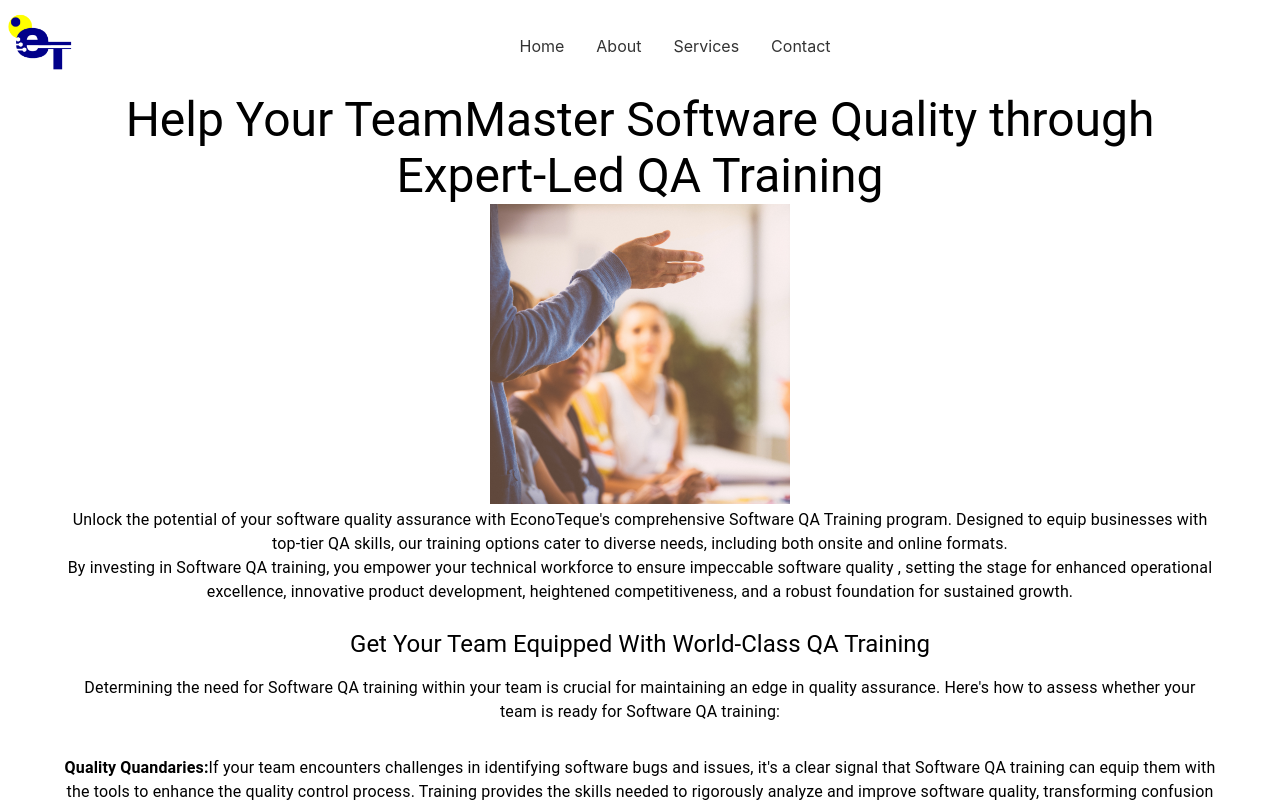
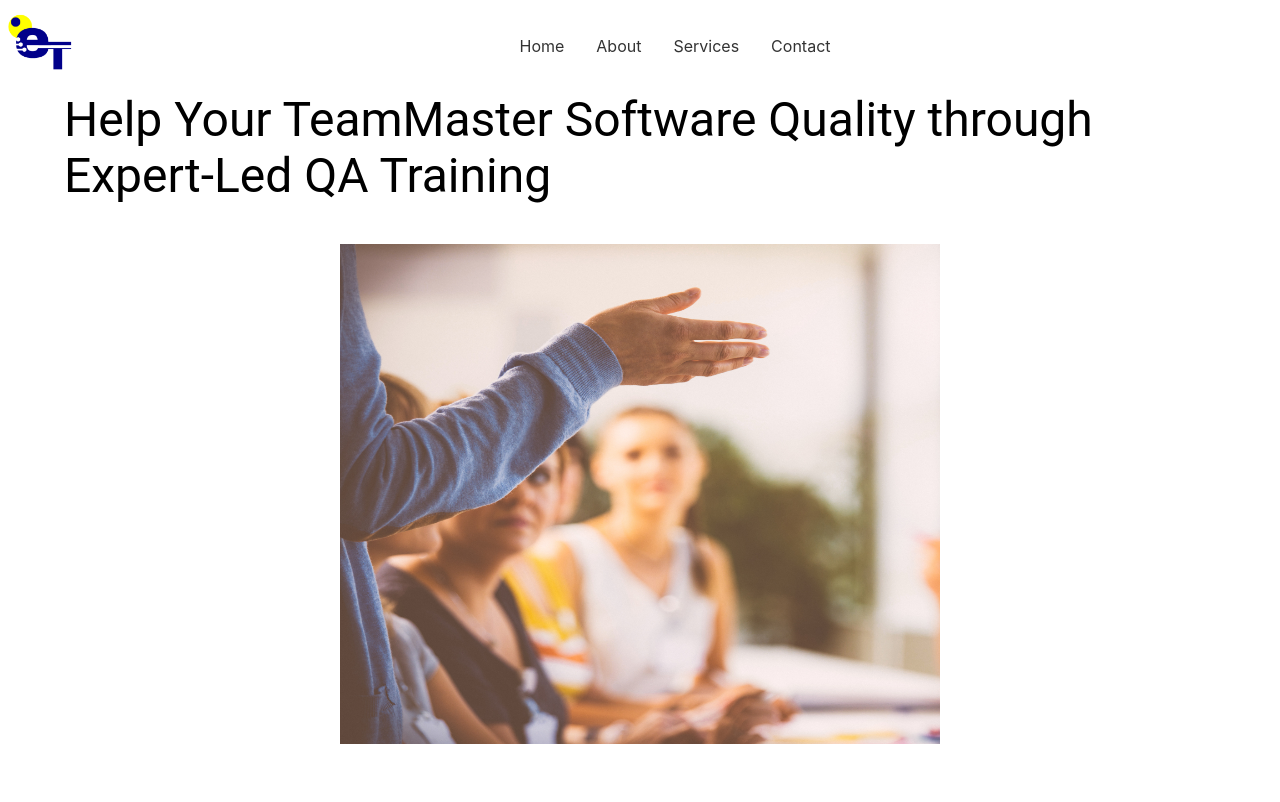
Before and after one commit to kgauzampe/econo, a React (Create React App) app: page /Service1 in a window 1280 px wide. Shown: the top 802 px of the page. Built offline with nearby package versions, Linux system fonts and the light colour scheme.

Commit message:
Service cards updated

```diff
--- a/src/Components/Service1/Service1.css
+++ b/src/Components/Service1/Service1.css
@@ -1,6 +1,8 @@
-.serv-image2{
-    width: 300px;
-    height: 300px;
+.serv-image1{
+    width: 600px;
+    height: 500px;
+    display: block;
+    margin: 0 auto;
 }
 .Serv1-t{
     padding-top: 1em;
@@ -13,3 +15,6 @@
     padding-top: 1em;
     padding-bottom: 1em;
 }
+.Service1{
+    text-align: start;
+}
--- a/src/Components/Service1/Service1.js
+++ b/src/Components/Service1/Service1.js
@@ -18,7 +18,12 @@ const Service1 = () => {
                     <Typography variant="h3" component="h3" className="Serv1">
                         Help Your TeamMaster Software Quality through Expert-Led QA Training
                     </Typography>
-                    <img src={Serv1} alt="Card" className="serv-image2" />
+                    <br/>
+                    <br/>
+                    <img src={Serv1} alt="Card" className="serv-image1" />
+                    <br/>
+                    <br/>
+                    <br/>
                     <Typography>
                         Unlock the potential of your software quality assurance with EconoTeque's comprehensive Software QA Training program.
                         Designed to equip businesses with top-tier QA skills, our training options cater to diverse needs, including both onsite
--- a/src/Components/Service2/Service2.css
+++ b/src/Components/Service2/Service2.css
@@ -1,6 +1,8 @@
 .serv-image2{
-    width: 300px;
-    height: 300px;
+    width: 600px;
+    height: 500px;
+    display: block;
+    margin: 0 auto;
 }
 .Serv1-t{
     padding-top: 1em;
--- a/src/Components/Service2/Service2.js
+++ b/src/Components/Service2/Service2.js
@@ -5,20 +5,26 @@ import Footer from "../Footer/footer";
 import Button from '@mui/material/Button';
 import { Typography } from "@mui/material";
 import Container from '@mui/material/Container';
-import Serv1 from '../../Images/card1.png'
+import Serv2 from '../../Images/card2.png'
 
 
 const Service2 = () => {
 
     return (
         <div className="Service1">
-            <Navbar/>
+            <Navbar />
             <Container>
                 <div className="Service1-content">
                     <Typography variant="h3" component="h3" className="Serv1">
                         IT Training From Work-Class Experts
                     </Typography>
-                <img src={Serv1} alt="Card" className="serv-image2" />
+                    <br />
+                    <br />
+                    <img src={Serv2} alt="Card" className="serv-image2" />
+                    <br />
+                    <br />
+                    <br />
+                    <br />
                     <Typography>
                         EconoTeque delivers exceptional System Development Training to businesses, offering flexible options including
                         both onsite and online formats. Investing in IT training equips your technical workforce with the expertise needed
@@ -59,7 +65,7 @@ const Service2 = () => {
                         <span style={{ fontWeight: 'bold' }}>New Tech Worries:</span>  If your team hesitates to embrace new technology or
                         approaches, IT training can alleviate those worries. The training introduces them to innovative tools and methods,
                         making adopting new tech an exciting opportunity for growth and advancement.
-                        <br/>
+                        <br />
                         By recognizing these signs and investing in IT training, you empower your team to navigate the digital landscape easily,
                         turning potential challenges into opportunities for skill enhancement and success.
                     </Typography>
@@ -67,7 +73,7 @@ const Service2 = () => {
 
                 </div>
             </Container>
-            <Footer/>
+            <Footer />
         </div>
 
     )
--- a/src/Components/Service3/Service3.css
+++ b/src/Components/Service3/Service3.css
@@ -1,6 +1,8 @@
-.serv-image2{
-    width: 300px;
-    height: 300px;
+.serv-image3{
+    width: 600px;
+    height: 500px;
+    display: block;
+    margin: 0 auto;
 }
 .Serv1-t{
     padding-top: 1em;
--- a/src/Components/Service3/Service3.js
+++ b/src/Components/Service3/Service3.js
@@ -5,7 +5,7 @@ import Footer from "../Footer/footer";
 import Button from '@mui/material/Button';
 import { Typography } from "@mui/material";
 import Container from '@mui/material/Container';
-import Serv1 from '../../Images/card1.png'
+import Serv3 from '../../Images/card3.png'
 
 
 const Service3 = () => {
@@ -18,7 +18,13 @@ const Service3 = () => {
                     <Typography variant="h3" component="h3" className="Serv1">
                         Get Expert Guidance with IT Consultancy Services
                     </Typography>
-                    <img src={Serv1} alt="Card" className="serv-image2" />
+                    <br />
+                    <br />
+                    <img src={Serv3} alt="Card" className="serv-image3" />
+                    <br />
+                    <br />
+                    <br />
+                    <br />
                     <Typography>
                         In the business world, IT consultancy serves as a valuable guide. The experts
                         at Econoteque assist decision-makers in navigating technology choices, from
@@ -83,7 +89,7 @@ const Service3 = () => {
                         training and ongoing support, ensuring your workforce can leverage advanced tools
                         and systems proficiently. Increase productivity, boost employee morale, and foster
                         a tech-savvy culture within your organisation.
-                            <br/>
+                        <br />
                         In summary, our IT Consultancy services empower businesses with tailored solutions,
                         enabling them to harness technology strategically, protect their assets, and drive
                         sustained growth—partner with us to gain a competitive advantage in today's digital
--- a/src/Components/Service4/Service4.css
+++ b/src/Components/Service4/Service4.css
@@ -1,6 +1,8 @@
-.serv-image2{
-    width: 300px;
-    height: 300px;
+.serv-image4{
+    width: 600px;
+    height: 500px;
+    display: block;
+    margin: 0 auto;
 }
 .Serv1-t{
     padding-top: 1em;
--- a/src/Components/Service4/Service4.js
+++ b/src/Components/Service4/Service4.js
@@ -5,7 +5,7 @@ import Footer from "../Footer/footer";
 import Button from '@mui/material/Button';
 import { Typography } from "@mui/material";
 import Container from '@mui/material/Container';
-import Serv1 from '../../Images/card1.png'
+import Serv4 from '../../Images/card4.png'
 
 
 const Service4 = () => {
@@ -18,7 +18,13 @@ const Service4 = () => {
                     <Typography variant="h3" component="h3" className="Serv1">
                         Gain Expert Insights with Software QA Consultancy Services
                     </Typography>
-                    <img src={Serv1} alt="Card" className="serv-image2" />
+                    <br />
+                    <br />
+                    <img src={Serv4} alt="Card" className="serv-image4" />
+                    <br />
+                    <br />
+                    <br />
+                    <br />
                     <Typography>
                         In the realm of software quality assurance (QA), consultancy services act as a guiding
                         beacon. At Econoteque, our team of experts assists decision-makers in navigating the
```
Lines whose indentation alone changed are shown as unchanged.
